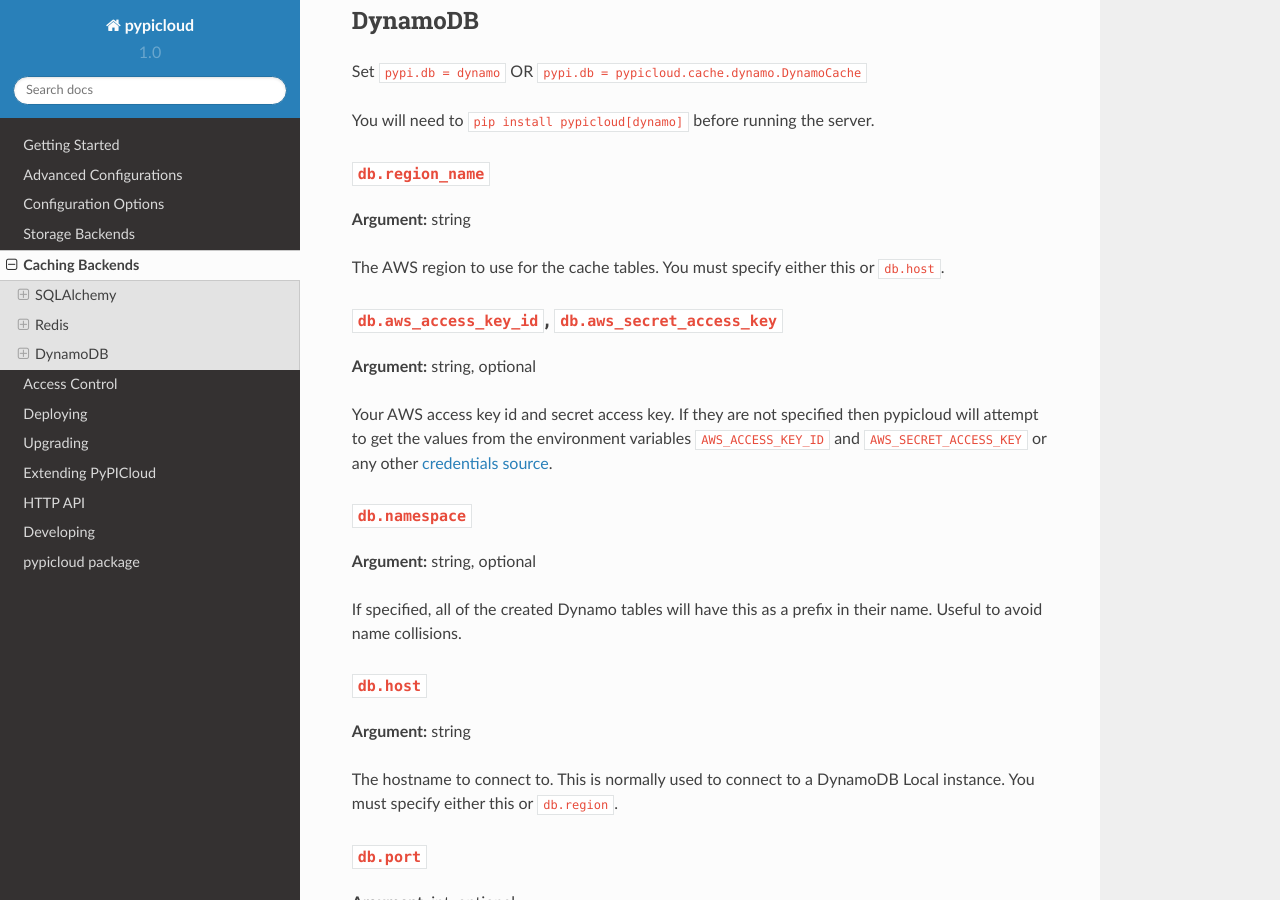
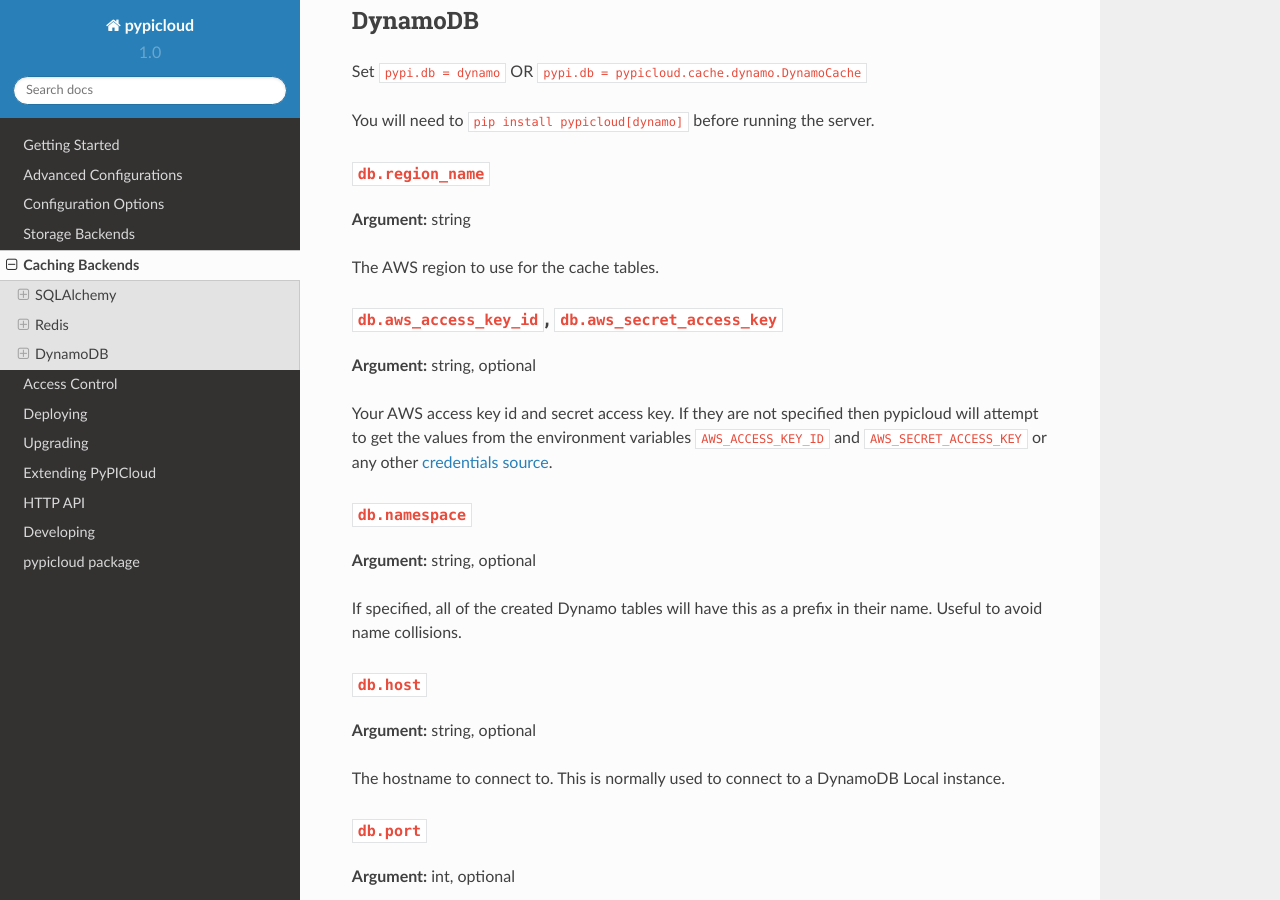
Before and after one commit to stevearc/pypicloud, a Sphinx documentation site: the page built from doc/topics/cache.rst, in a window 1280 px wide and 900 px high, scrolled down 1542 px. Built offline with Sphinx 7.4.7 and the Read the Docs theme 2.0.0, drawn with Linux system fonts in a browser that asks for light colours; pages that are not in the unit, such as notebooks, are missing from menus.

Commit message:
Update the DynamoDB cache options in the docs

```diff
--- a/doc/topics/cache.rst
+++ b/doc/topics/cache.rst
@@ -70,8 +70,7 @@
 ~~~~~~~~~~~~~~~~~~
 **Argument:** string
 
-The AWS region to use for the cache tables. You must specify either this or
-``db.host``.
+The AWS region to use for the cache tables.
 
 .. _dynamo_credentials:
 
@@ -94,10 +93,10 @@
 
 ``db.host``
 ~~~~~~~~~~~
-**Argument:** string
+**Argument:** string, optional
 
 The hostname to connect to. This is normally used to connect to a DynamoDB
-Local instance. You must specify either this or ``db.region``.
+Local instance.
 
 ``db.port``
 ~~~~~~~~~~~
```
